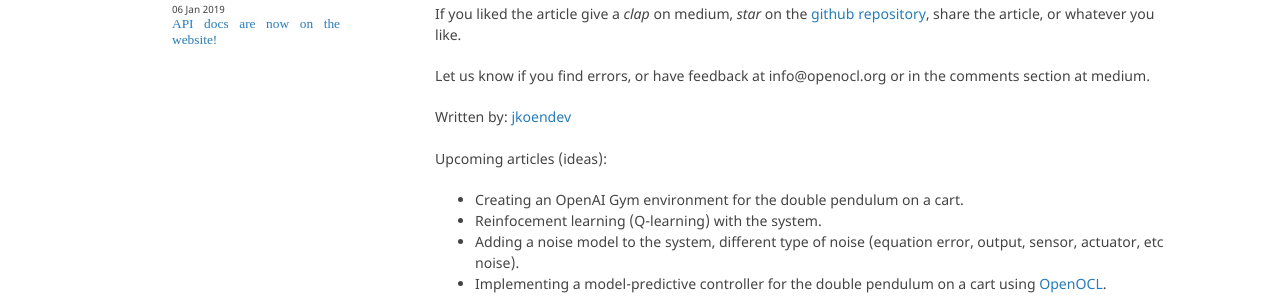
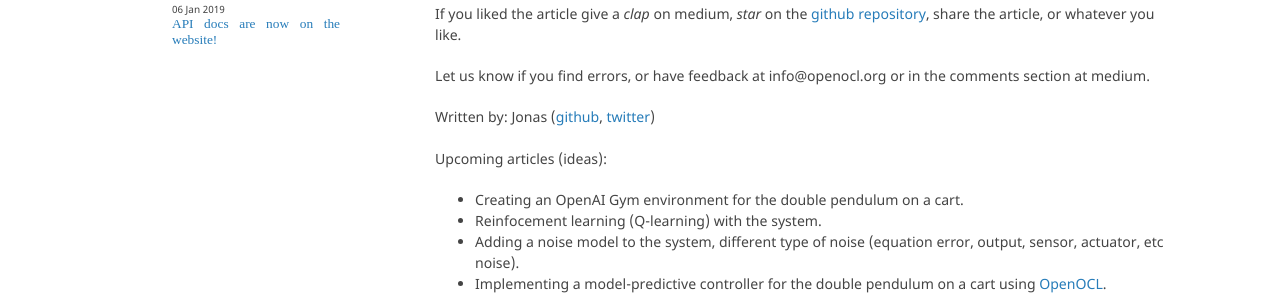
Before and after one commit to OpenOCL/openocl.github.io, a Jekyll site: the page built from _posts/2019-04-21-tutorial-01-modeling-double-cartpole.md, in a window 1280 px wide and 900 px high, scrolled down 5919 px. Shown: the part 478-778 px from the top of the window. Built offline with Jekyll 4.4.1, drawn with Linux system fonts in a browser that asks for light colours; some web fonts are replaced; our own code applies the rules of GitHub Pages for plain Markdown files; formulas are drawn with MathJax 3; a script that is not in the unit is left out; comment, search, counter and statistics services are not loaded.

Commit message:
Update 2019-04-21-tutorial-01-modeling-double-cartpole.md

```diff
--- a/_posts/2019-04-21-tutorial-01-modeling-double-cartpole.md
+++ b/_posts/2019-04-21-tutorial-01-modeling-double-cartpole.md
@@ -255,7 +255,7 @@ If you liked the article give a *clap* on medium, *star* on the [github reposito
 
 Let us know if you find errors, or have feedback at info@openocl.org or in the comments section at medium.
 
-Written by: [jkoendev](https://github.com/jkoendev)
+Written by: Jonas ([github](https://github.com/jkoendev), [twitter](https://twitter.com/JonasCoen))
 
 Upcoming articles (ideas):
 - Creating an OpenAI Gym environment for the double pendulum on a cart.
```
